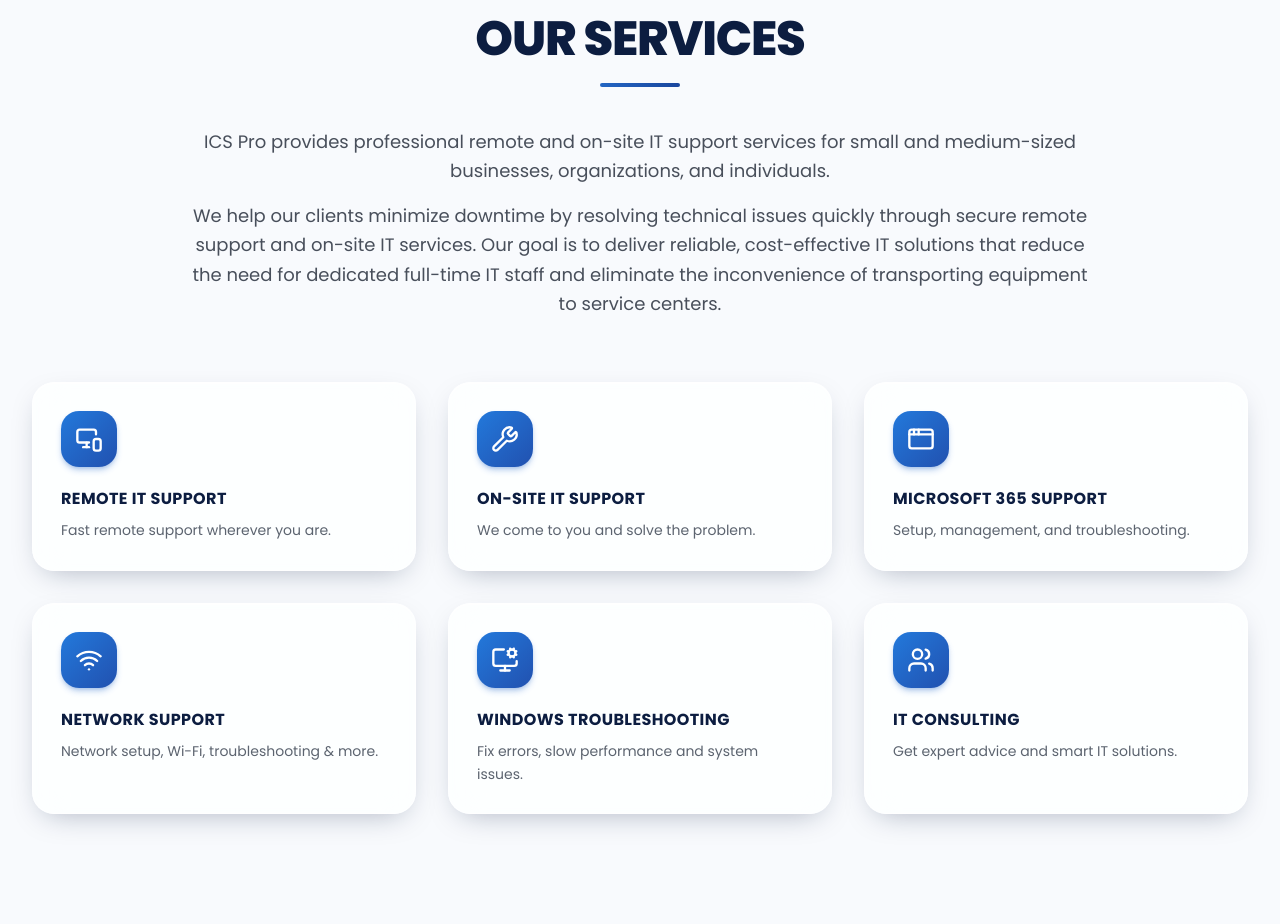
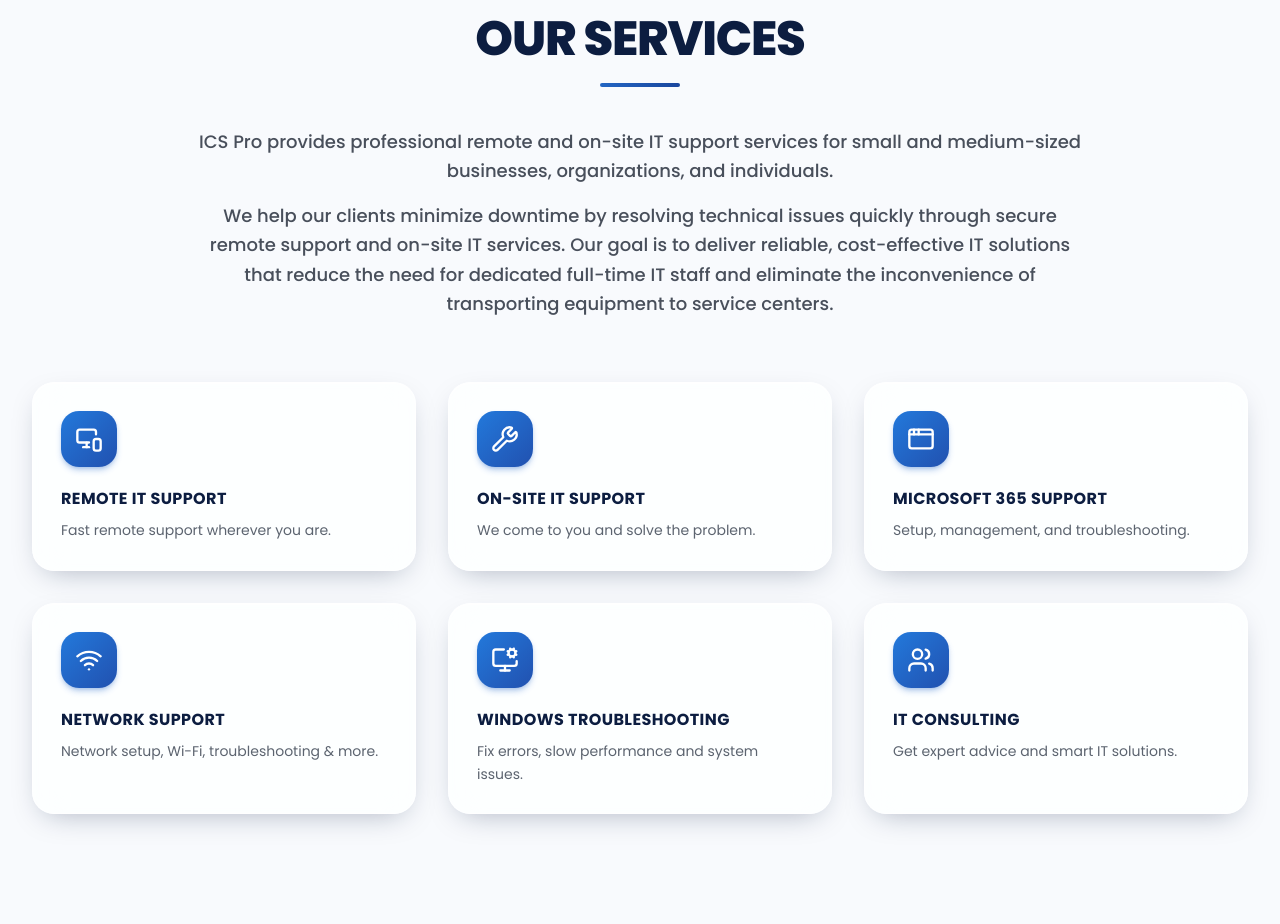
Before and after one commit to ICS-Pro/ics-pro, a Next.js app: page / in a window 1280 px wide. Shown: the part 1340-2264 px from the top of the page. Built offline with nearby package versions, Linux system fonts and the light colour scheme.

Commit message:
Improve services introduction text weight

```diff
--- a/components/services.tsx
+++ b/components/services.tsx
@@ -56,12 +56,12 @@ export function Services() {
         </Reveal>
 
 <Reveal className="mx-auto mt-10 max-w-4xl text-center">
-  <p className="text-base leading-relaxed text-foreground/75 sm:text-lg">
+  <p className="text-base font-medium leading-relaxed text-foreground/75 sm:text-lg">
     ICS Pro provides professional remote and on-site IT support services for
     small and medium-sized businesses, organizations, and individuals.
   </p>
 
-  <p className="mt-4 text-base leading-relaxed text-foreground/75 sm:text-lg">
+  <p className="mt-4 text-base font-medium leading-relaxed text-foreground/75 sm:text-lg">
     We help our clients minimize downtime by resolving technical issues quickly
     through secure remote support and on-site IT services. Our goal is to
     deliver reliable, cost-effective IT solutions that reduce the need for
```
